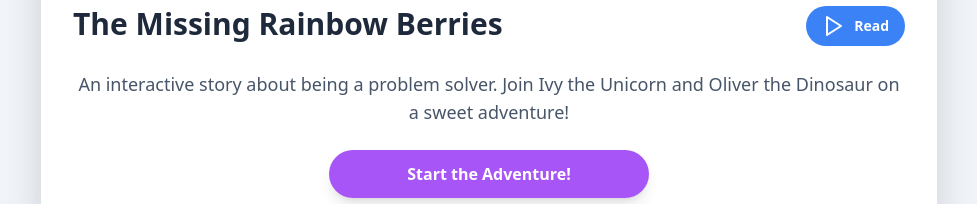
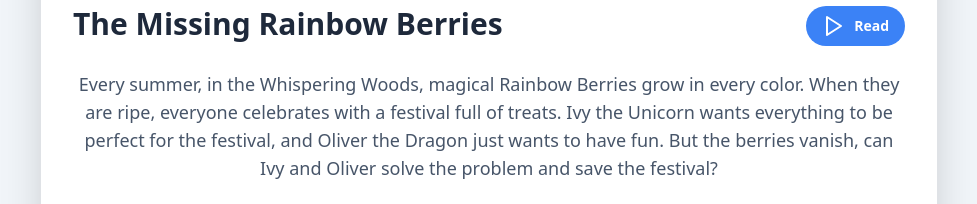
Before and after one commit to roseyao/berrybook, a React (Create React App) app: page / in a window 1280 px wide. Shown: the part 714-918 px from the top of the page, without its empty margins (151-1128 px from the left). Built offline with nearby package versions, Linux system fonts and the light colour scheme; the HTML template or start-up script is replaced by a standard one.

Commit message:
Update App.js

```diff
--- a/src/App.js
+++ b/src/App.js
@@ -5,7 +5,7 @@ const storyData = {
     start: {
         title: "The Missing Rainbow Berries",
         image: "/Images/0-BookCover.png",
-        text: "An interactive story about being a problem solver. Join Ivy the Unicorn and Oliver the Dinosaur on a sweet adventure!",
+        text: "Every summer, in the Whispering Woods, magical Rainbow Berries grow in every color. When they are ripe,  everyone celebrates with a festival full of treats.  Ivy the Unicorn wants everything to be perfect for the festival, and Oliver the Dragon just wants to have fun.  But the berries vanish, can Ivy and Oliver solve the problem and save the festival? ",
         choices: [
             { text: "Start the Adventure!", nextScene: 'scene1' }
         ]
```
